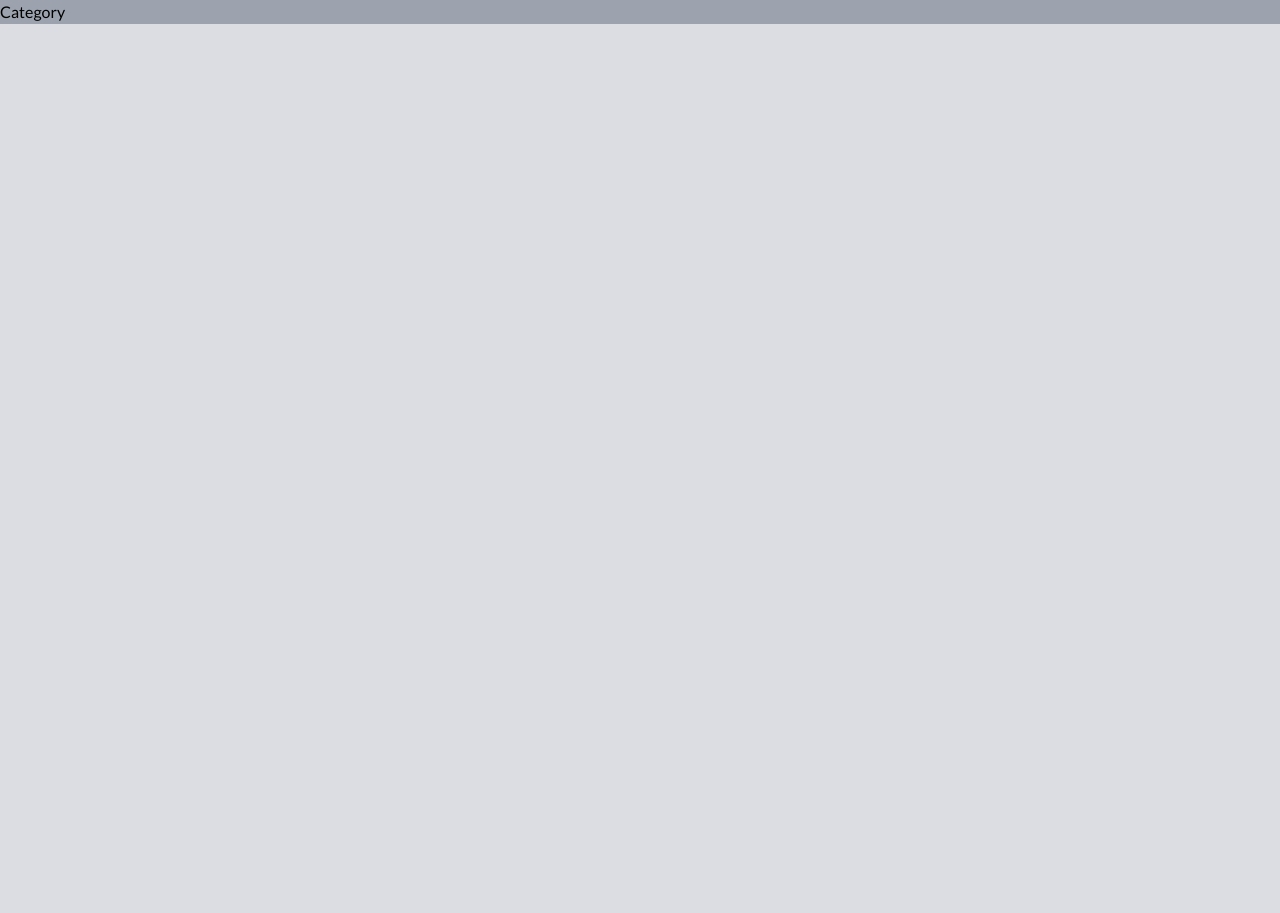
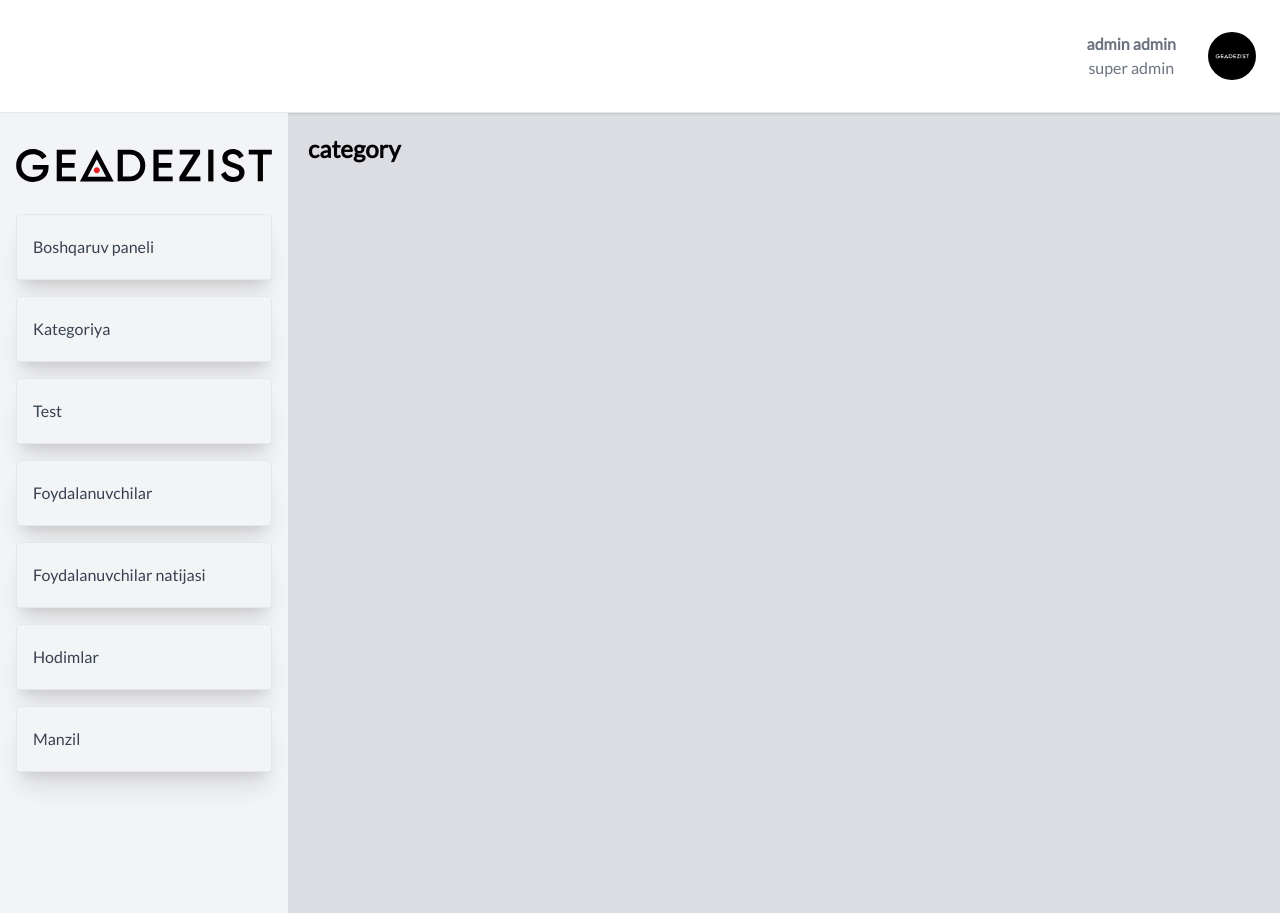
Before and after one commit to jasurhaydarovcode/GEADEZIST, a React (Vite) app: page /category in a window 1280 px wide. Before the commit the page ends 800 px from the top, so only its background shows below. Built offline with nearby package versions, Linux system fonts and the light colour scheme.

Commit message:
Category shablom go

```diff
--- a/src/pages/Category.tsx
+++ b/src/pages/Category.tsx
@@ -1,7 +1,19 @@
+import Navbar from "@/components/Dashboard/Navbar";
+import Sidebar from "@/components/Dashboard/Sidebar";
+
 function Category() {
   return (
     <div>
-      <h1 className="bg-gray-400">Category</h1>
+      <Navbar/>
+      <div className="flex">
+        <Sidebar/>
+        <p className="text-2xl p-5 font-bold">category</p>
+        {/* <td className="border-b border-[#eee] min-w-[200px] p-5">
+          <p className="text-black">
+            savollar soni
+          </p>
+        </td> */}
+      </div>
     </div>
   );
 }
```
